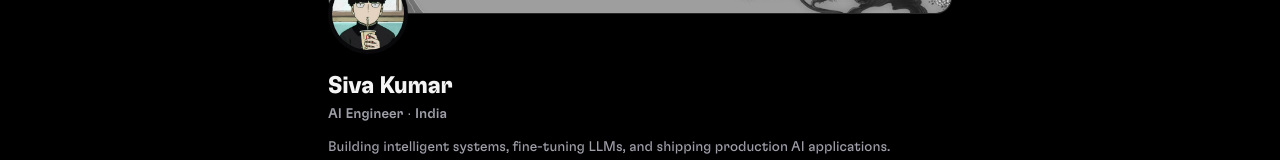
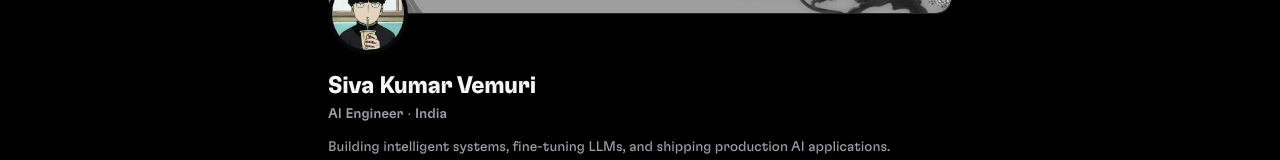
Before and after one commit to sivakumar232/portfolio_next, a Next.js app: page / in a window 1280 px wide. Shown: the part 242-402 px from the top of the page. Built offline with nearby package versions, Linux system fonts and the light colour scheme; no server answers.

Commit message:
fix:tool tip color

```diff
--- a/src/app/globals.css
+++ b/src/app/globals.css
@@ -2,13 +2,13 @@
 @variant dark (&:where(.dark, .dark *));
 
 :root {
-  --wt-default-surface: #18181b;
-  --wt-default-ink: #fafafa;
+  --wt-default-surface: #09090b;
+  --wt-default-ink: #ffffff;
 }
 
 .dark {
   --wt-default-surface: #f4f4f5;
-  --wt-default-ink: #18181b;
+  --wt-default-ink: #09090b;
 }
 
 html {
--- a/src/app/layout.tsx
+++ b/src/app/layout.tsx
@@ -78,11 +78,11 @@ const gtFlexaMono = localFont({
 });
 
 export const metadata: Metadata = {
-    title: 'Siva Kumar — AI Engineer',
-    description: 'Portfolio of Siva Kumar — AI Engineer specializing in AI agents, agentic workflows, and scalable AI applications.',
+    title: 'Siva Kumar Vemuri — AI Engineer',
+    description: 'Portfolio of Siva Kumar Vemuri — AI Engineer specializing in AI agents, agentic workflows, and scalable AI applications.',
     icons: { icon: '/favicon.png' },
     openGraph: {
-        title: 'Siva Kumar — AI Engineer',
+        title: 'Siva Kumar Vemuri — AI Engineer',
         description: 'AI Engineer specializing in AI agents, agentic workflows, and shipping production AI applications.',
         type: 'website',
     },
--- a/src/app/page.tsx
+++ b/src/app/page.tsx
@@ -64,7 +64,7 @@ export default function Home() {
                 <footer className="pt-8 pb-12 mt-12 border-t border-neutral-200 dark:border-neutral-800 flex flex-col sm:flex-row justify-between items-start sm:items-center gap-4">
                     <div>
                         <p className="text-xs text-neutral-500 dark:text-neutral-400">
-                            &copy; {new Date().getFullYear()} Siva Kumar. All rights reserved.
+                            &copy; {new Date().getFullYear()} Siva Kumar Vemuri. All rights reserved.
                         </p>
                     </div>
                     <div className="text-xs font-mono text-neutral-500 dark:text-neutral-400">
--- a/src/app/project/[id]/page.tsx
+++ b/src/app/project/[id]/page.tsx
@@ -27,12 +27,12 @@ export async function generateMetadata({ params }: PageProps): Promise<Metadata>
 
     if (!project) {
         return {
-            title: 'Project Not Found — Siva Kumar',
+            title: 'Project Not Found — Siva Kumar Vemuri',
         };
     }
 
     return {
-        title: `${project.title} — Siva Kumar | AI Engineer`,
+        title: `${project.title} — Siva Kumar Vemuri | AI Engineer`,
         description: project.description,
         openGraph: {
             title: `${project.title} — Case Study & Architecture`,
@@ -193,7 +193,7 @@ export default async function ProjectDetailPage({ params }: PageProps) {
                 <footer className="pt-8 pb-12 mt-12 border-t border-neutral-200 dark:border-neutral-800 flex flex-col sm:flex-row justify-between items-start sm:items-center gap-4">
                     <div>
                         <p className="text-xs text-neutral-500 dark:text-neutral-400">
-                            &copy; {new Date().getFullYear()} Siva Kumar. All rights reserved.
+                            &copy; {new Date().getFullYear()} Siva Kumar Vemuri. All rights reserved.
                         </p>
                     </div>
                     <div className="text-xs font-mono text-neutral-500 dark:text-neutral-400">
--- a/src/app/projects/page.tsx
+++ b/src/app/projects/page.tsx
@@ -7,11 +7,11 @@ import VisitorCounter from '@/components/VisitorCounter';
 import OnekoLoader from '@/components/Onekoloader';
 
 export const metadata: Metadata = {
-    title: 'Projects — Siva Kumar | AI Engineer',
-    description: 'All engineering projects and systems built by Siva Kumar.',
+    title: 'Projects — Siva Kumar Vemuri | AI Engineer',
+    description: 'All engineering projects and systems built by Siva Kumar Vemuri.',
     openGraph: {
-        title: 'Projects — Siva Kumar | AI Engineer',
-        description: 'All engineering projects and systems built by Siva Kumar.',
+        title: 'Projects — Siva Kumar Vemuri | AI Engineer',
+        description: 'All engineering projects and systems built by Siva Kumar Vemuri.',
         type: 'website',
     },
 };
@@ -39,7 +39,7 @@ export default function ProjectsPage() {
                 <footer className="pt-8 pb-12 mt-12 border-t border-neutral-200 dark:border-neutral-800 flex flex-col sm:flex-row justify-between items-start sm:items-center gap-4">
                     <div>
                         <p className="text-xs text-neutral-500 dark:text-neutral-400">
-                            &copy; {new Date().getFullYear()} Siva Kumar. All rights reserved.
+                            &copy; {new Date().getFullYear()} Siva Kumar Vemuri. All rights reserved.
                         </p>
                     </div>
                     <div className="text-xs font-mono text-neutral-500 dark:text-neutral-400">
--- a/src/components/Hero.tsx
+++ b/src/components/Hero.tsx
@@ -14,7 +14,7 @@ export function Hero() {
                 <div className="w-16 h-16 sm:w-20 sm:h-20 rounded-full border-4 border-white dark:border-zinc-950 overflow-hidden relative shadow-sm -mt-8 sm:-mt-10">
                     <Image
                         src={mobImage}
-                        alt="Siva Kumar"
+                        alt="Siva Kumar Vemuri"
                         fill
                         className="object-cover"
                         priority
@@ -25,7 +25,7 @@ export function Hero() {
 
             {/* Name + subtitle */}
             <h1 className="text-xl sm:text-2xl font-bold tracking-tight text-zinc-900 dark:text-zinc-100">
-                Siva Kumar
+                Siva Kumar Vemuri
             </h1>
             <p className="text-xs sm:text-sm font-medium text-zinc-500 dark:text-zinc-400 mt-0.5 mb-3">
                 AI Engineer · India
--- a/src/components/WarmTooltip.tsx
+++ b/src/components/WarmTooltip.tsx
@@ -410,7 +410,7 @@ export const WarmTooltipGroup = forwardRef<WarmTooltipGroupHandle, WarmTooltipGr
                 }}
               >
                 <motion.span
-                  className="absolute inset-0 rounded-[var(--wt-radius)] [background:var(--wt-surface)] [color:var(--wt-ink)] [box-shadow:0_1px_2px_rgba(0,0,0,0.12),0_8px_24px_-8px_rgba(0,0,0,0.45)] [transform-origin:var(--wt-origin)] contrast-more:[box-shadow:inset_0_0_0_1px_color-mix(in_srgb,var(--wt-ink)_40%,transparent)]"
+                  className="absolute inset-0 rounded-[var(--wt-radius)] border border-neutral-800/60 dark:border-neutral-200/60 [background:var(--wt-surface)] [color:var(--wt-ink)] [box-shadow:0_4px_16px_-2px_rgba(0,0,0,0.25),0_2px_4px_-1px_rgba(0,0,0,0.1)] dark:[box-shadow:0_8px_24px_-4px_rgba(255,255,255,0.15),0_2px_6px_rgba(0,0,0,0.5)] [transform-origin:var(--wt-origin)]"
                   style={{ transform: pop, opacity: presence, filter: blur }}
                 >
                   <AnimatePresence initial={false} custom={st.current.swap}>
```
